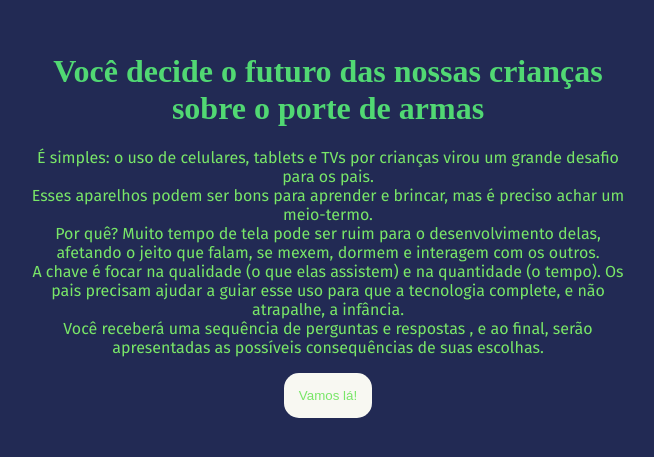
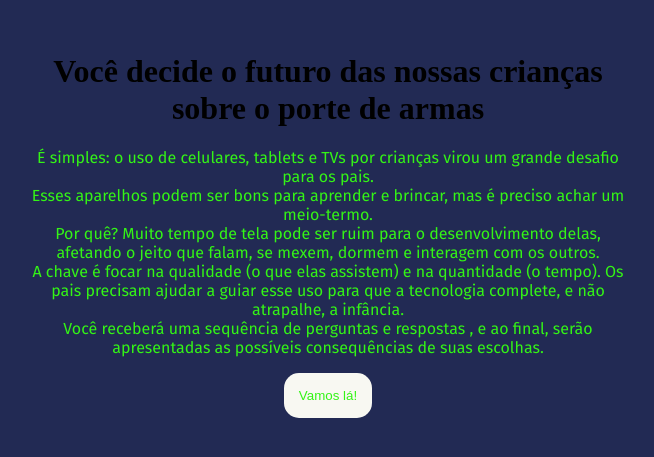
Before and after one commit to lucasralo/missao-ia, a plain HTML site: page index.html in a window 1280 px wide. Shown: the part 183-640 px from the top of the page, without its empty margins (312-966 px from the left). Drawn offline with Linux system fonts and the light colour scheme.

Commit message:
03112025

```diff
--- a/style.css
+++ b/style.css
@@ -5,8 +5,8 @@
     --fonte-texto: 'Fira Sans';
     --cor-principal: #222a54ff;
     --cor-secundaria:#F8F8F2;
-    --cor-destaque:#51d873;
-    --cor-texto: #79e668;
+    --cor-destaque:#000000;
+    --cor-texto: #34f416;
 }
 body{
     background-color: var(--cor-principal);
```
